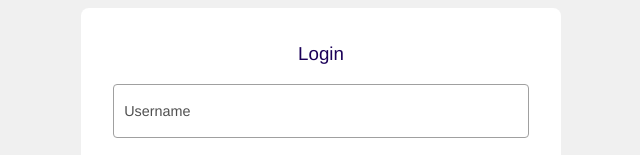
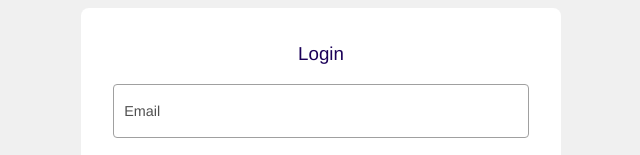
Before and after one commit to dan-knight/OncHx, a React (Create React App) app: page / in a window 1280 px wide. Shown: the top 155 px of the page, without its empty margins (319-959 px from the left). Built offline with nearby package versions, Linux system fonts and the light colour scheme.

Commit message:
Update login page values

```diff
--- a/src/App.tsx
+++ b/src/App.tsx
@@ -64,7 +64,7 @@ export default function App() {
             {user !== undefined ? <PatientInfo patient={patients[user]} /> : <Redirect to='/' />}
           </Route>
           <Route path='/' exact>
-            {user !== undefined ? <EventLog allEvents={events} user={user} /> : <Login onLogin={login} />}
+            {user !== undefined ? <EventLog allEvents={events} user={user} /> : <Login />}
           </Route>
         </Switch>
       </div>
--- a/src/components/Login.tsx
+++ b/src/components/Login.tsx
@@ -1,36 +1,30 @@
-import { Formik, Form, Field, FormikValues } from "formik";
+import { Formik, Form, FormikValues } from "formik";
 import * as Yup from 'yup';
 import { useGlobalContext } from "../contexts/GlobalContext";
 import { GlobalValues } from "../types/Global";
-import { safelyParseInt } from "../utility/parseNumber";
+import LoginValues from "../types/Login";
 import TextField from "./form/TextField";
 
 const treatmentSchema = Yup.object().shape({
-  username: Yup.string().required('Required'),
+  email: Yup.string().required('Required').email(),
   password: Yup.string().required('Required')
 });
-
-interface LoginProps {
-  onLogin: (value: number | undefined) => void
-}
-
-export default function Login(props: LoginProps) {
-
-  function handleLogin(values: { username: string, password: string }) {
-    props.onLogin(safelyParseInt(values.username));
+export default function Login() {
+  function handleLogin(values: LoginValues) {
+    console.log(values);
   }
   return (
     <div className='form'>
       <h3>Login</h3>
       <Formik
         initialValues={{
-          username: '',
+          email: '',
           password: ''}}
         onSubmit={handleLogin}
         validationSchema={treatmentSchema}>
         {({ errors, values }) => (
           <Form>
-            <TextField label='Username' name='username' filled={Boolean(values.username)} />
+            <TextField label='Email' name='email' filled={Boolean(values.email)} />
             <TextField label='Password' name='password' type='password' filled={Boolean(values.password)} />
             <div className='button'>
               <button type='submit'>Login</button>
--- /dev/null
+++ b/src/types/Login.ts
@@ -0,0 +1,4 @@
+export default interface LoginValues {
+  email: string,
+  password: string
+}
```
